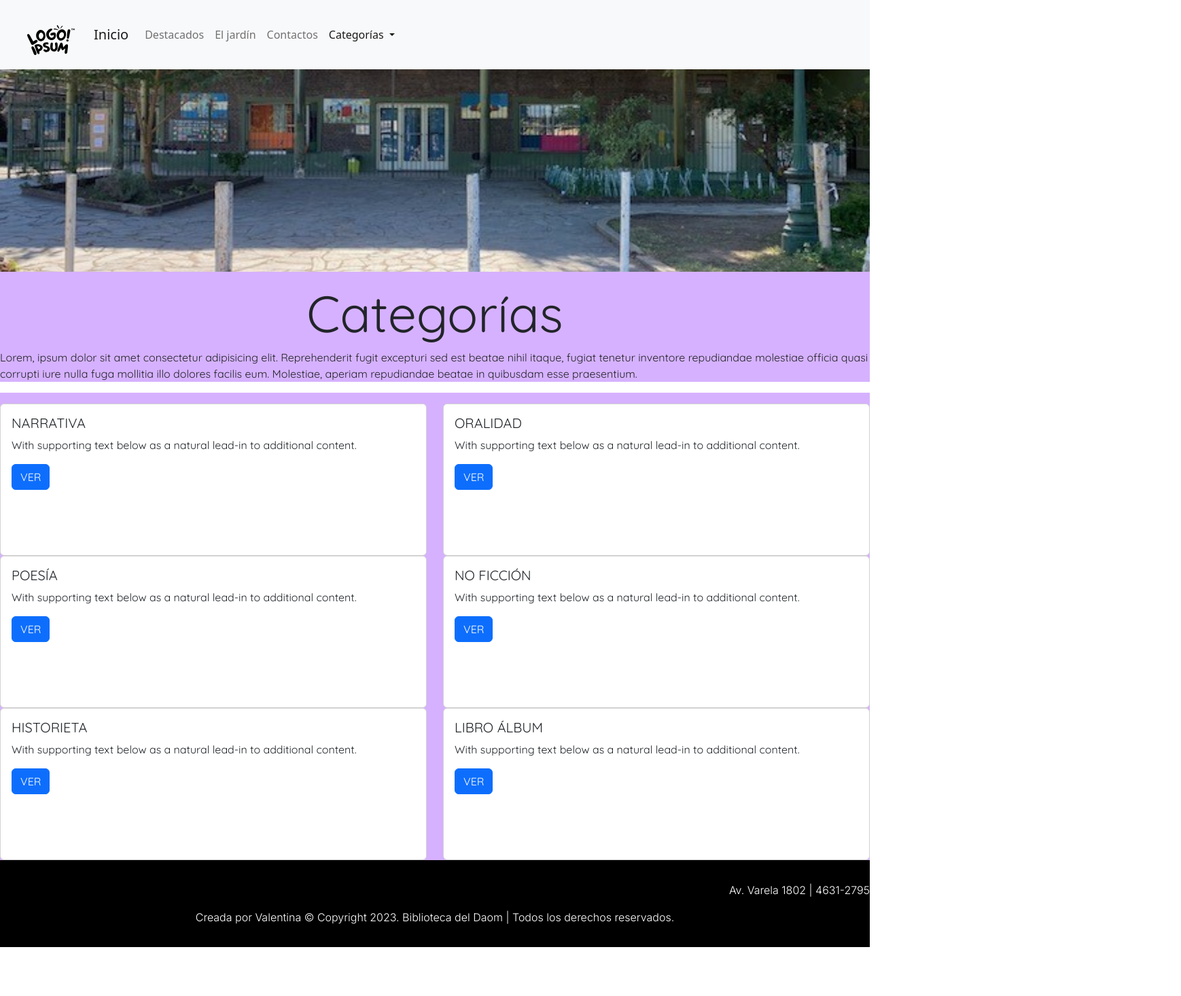
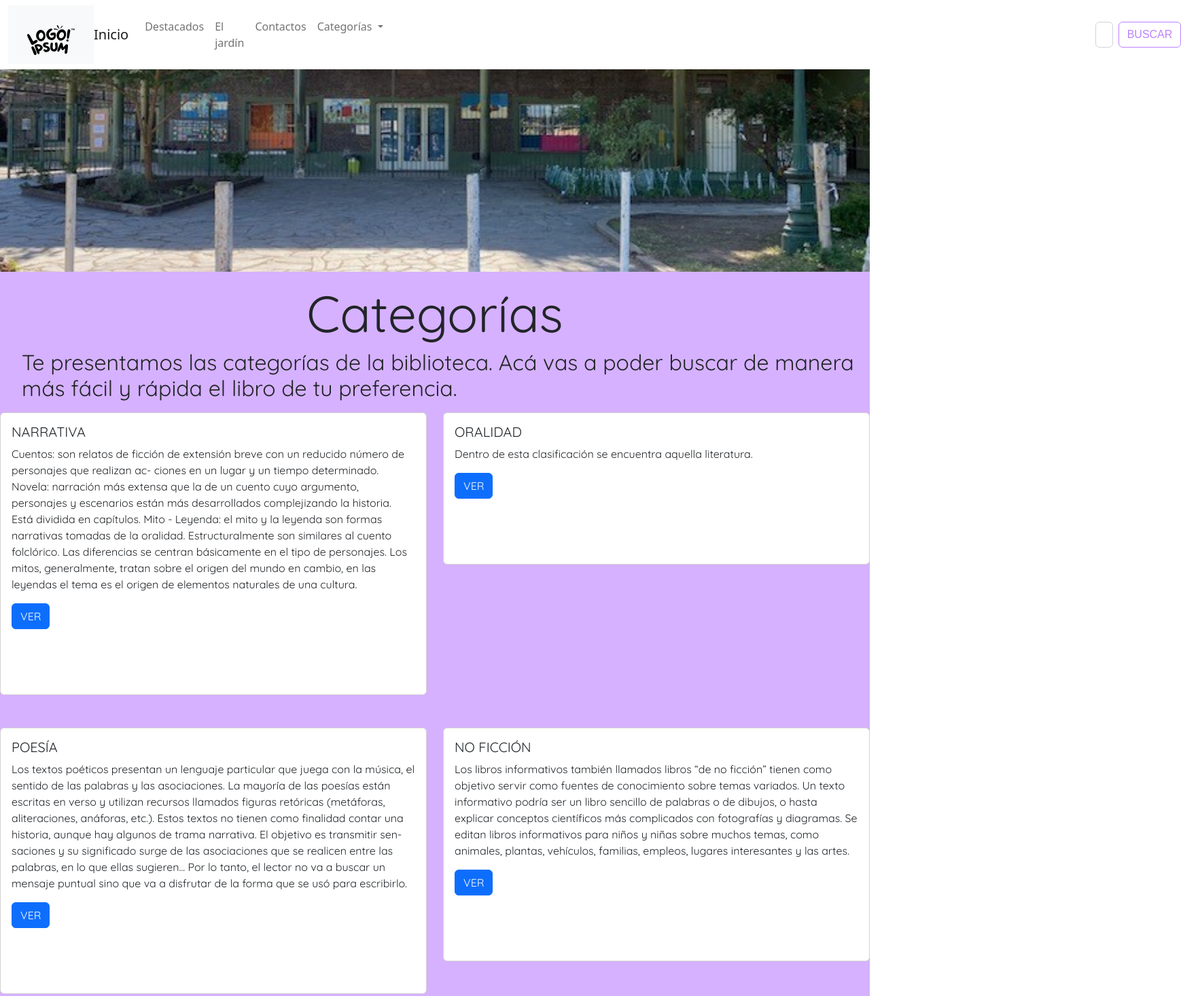
Before and after one commit to valencaravello/entregacoder, a website: page pages/Categorias.html in a window 1280 px wide. Shown: the top 1466 px of the page at 68% size, 1738 px wide, since content can reach past the window. Before the commit the page ends 1394 px from the top, so only its background shows below. Drawn offline with nearby package versions, Linux system fonts and the light colour scheme.

Commit message:
cambios categorias

```diff
--- a/SCSS/_navbar.scss
+++ b/SCSS/_navbar.scss
@@ -11,7 +11,6 @@ header {
 }
 
 .navbar {
-  position: sticky;
   background-color: #ffff;
 }
 
--- a/pages/Categorias.html
+++ b/pages/Categorias.html
@@ -23,8 +23,9 @@
   </head>
   <body>
     <header>
-      <a href="">
-      <nav class="navbar navbar-expand-lg bg-light">
+      <!--NAVBAR-->
+
+      <nav class="navbar navbar-expand-lg bg-body-tertiary">
         <div class="container-fluid">
           <nav class="navbar bg-light">
             <div class="container">
@@ -33,36 +34,40 @@
               </a>
             </div>
           </nav>
-          <a class="navbar-brand" href="/index.html">Inicio</a>
+          <a class="navbar-brand" href="../index.html">Inicio</a>
           <button class="navbar-toggler" type="button" data-bs-toggle="collapse" data-bs-target="#navbarNavDropdown" aria-controls="navbarNavDropdown" aria-expanded="false" aria-label="Toggle navigation">
             <span class="navbar-toggler-icon"></span>
           </button>
           <div class="collapse navbar-collapse" id="navbarNavDropdown">
             <ul class="navbar-nav">
               <li class="nav-item">
-                <a class="nav-link" aria-current="page" href="../pages/Destacados.html">Destacados</a>
+                <a class="nav-link" aria-current="page" href="pages/Destacados.html">Destacados</a>
               </li>
               <li class="nav-item">
-                <a class="nav-link" href="../pages/Eljardin.html" >El jardín</a>
+                <a class="nav-link" href="pages/Eljardin.html" >El jardín</a>
               </li>
               <li class="nav-item">
-                <a class="nav-link" href="../pages/Contactos.html">Contactos</a>
+                <a class="nav-link" href="pages/Contactos.html">Contactos</a>
               </li>
               <li class="nav-item dropdown">
-                <a class="nav-link dropdown-toggle active" href="#" role="button" data-bs-toggle="dropdown" aria-expanded="false">
+                <a class="nav-link dropdown-toggle" href="#" role="button" data-bs-toggle="dropdown" aria-expanded="false">
                   Categorías
                 </a>
                 <ul class="dropdown-menu">
-                  <li><a class="dropdown-item" href="#">Abrir todas</a></li>
+                  <li><a class="dropdown-item" href="">Abrir todas</a></li>
                   <li><a class="dropdown-item" href="#">NARRATIVA</a></li>
                   <li><a class="dropdown-item" href="#">ORALIDAD</a></li>
                   <li><a class="dropdown-item" href="#">POESÍA</a></li>
                   <li><a class="dropdown-item" href="#">NO FICCIÓN</a></li>
                   <li><a class="dropdown-item" href="#">HISTORIETA</a></li>
                   <li><a class="dropdown-item" href="#">LIBRO ÁLBUM</a></li>
-                </ul>
+          </ul>
               </li>
             </ul>
+            <form class="d-flex" role="search">
+              <input class="form-control me-2" type="search" placeholder="Search" aria-label="Search">
+              <button class="btn btn-outline-success" type="submit">BUSCAR</button>
+            </form>
           </div>
         </div>
       </nav>
@@ -70,13 +75,9 @@
         <section>
           <div>
             <h1 class="titulo">Categorías</h1>
-         <p>
-          Lorem, ipsum dolor sit amet consectetur adipisicing elit.
-          Reprehenderit fugit excepturi sed est beatae nihil itaque, fugiat
-          tenetur inventore repudiandae molestiae officia quasi corrupti iure
-          nulla fuga mollitia illo dolores facilis eum. Molestiae, aperiam
-          repudiandae beatae in quibusdam esse praesentium.
-        </p>
+         <h2>
+          Te presentamos las categorías de la biblioteca. Acá vas a poder buscar de manera más fácil y rápida el libro de tu preferencia.
+        </h2>
         </div>
         <div>
 
@@ -85,11 +86,19 @@
 
       <section >
         <div class="row">
-          <div class="col-sm-6 mb-3 mb-sm-0">
+          <div class="col-sm-6 mb-3 mb-sm-5">
             <div class="card">
               <div class="card-body">
                 <h5 class="card-title">NARRATIVA</h5>
-                <p class="card-text">With supporting text below as a natural lead-in to additional content.</p>
+                <p class="card-text">Cuentos: son relatos de ficción de extensión breve con un reducido número de personajes que realizan ac-
+                  ciones en un lugar y un tiempo determinado.
+                  Novela: narración más extensa que la de un cuento cuyo argumento, personajes y escenarios están más
+desarrollados complejizando la historia. Está dividida en capítulos.
+Mito - Leyenda: el mito y la leyenda son formas narrativas tomadas de la oralidad. Estructuralmente son similares
+al cuento folclórico. Las diferencias se centran básicamente en el tipo de personajes. Los mitos,
+generalmente, tratan sobre el origen del mundo en cambio, en las leyendas el tema es el origen de
+elementos naturales de una cultura.
+                </p>
                 <a href="#" class="btn btn-primary">VER</a>
               </div>
             </div>
@@ -98,18 +107,26 @@
             <div class="card">
               <div class="card-body">
                 <h5 class="card-title">ORALIDAD</h5>
-                <p class="card-text">With supporting text below as a natural lead-in to additional content.</p>
+                <p class="card-text">Dentro de esta clasificación se encuentra aquella literatura.</p>
                 <a href="#" class="btn btn-primary">VER</a>
               </div>
             </div>
           </div>
         </div>
         <div class="row">
-          <div class="col-sm-6 mb-3 mb-sm-0">
+          <div class="col-sm-6 mb-3 mb-sm-5">
             <div class="card">
               <div class="card-body">
                 <h5 class="card-title">POESÍA</h5>
-                <p class="card-text">With supporting text below as a natural lead-in to additional content.</p>
+                <p class="card-text">Los textos poéticos presentan un lenguaje particular que juega con la música, el sentido de las
+                  palabras y las asociaciones. La mayoría de las poesías están escritas en verso y utilizan recursos
+                  llamados figuras retóricas (metáforas, aliteraciones, anáforas, etc.). Estos textos no tienen como
+
+                  finalidad contar una historia, aunque hay algunos de trama narrativa. El objetivo es transmitir sen-
+                  saciones y su significado surge de las asociaciones que se realicen entre las palabras, en lo que
+
+                  ellas sugieren... Por lo tanto, el lector no va a buscar un mensaje puntual sino que va a disfrutar de
+                  la forma que se usó para escribirlo.</p>
                 <a href="#" class="btn btn-primary">VER</a>
               </div>
             </div>
@@ -118,18 +135,25 @@
             <div class="card">
               <div class="card-body">
                 <h5 class="card-title">NO FICCIÓN</h5>
-                <p class="card-text">With supporting text below as a natural lead-in to additional content.</p>
+                <p class="card-text">Los libros informativos también llamados libros “de no ficción” tienen como objetivo servir como
+                  fuentes de conocimiento sobre temas variados. Un texto informativo podría ser un libro sencillo
+                  de palabras o de dibujos, o hasta explicar conceptos científicos más complicados con fotografías
+                  y diagramas. Se editan libros informativos para niños y niñas sobre muchos temas, como animales,
+                  plantas, vehículos, familias, empleos, lugares interesantes y las artes.</p>
                 <a href="#" class="btn btn-primary">VER</a>
               </div>
             </div>
           </div>
         </div>
         <div class="row">
-          <div class="col-sm-6 mb-3 mb-sm-0">
+          <div class="col-sm-6 mb-3 mb-sm-5">
             <div class="card">
               <div class="card-body">
                 <h5 class="card-title">HISTORIETA</h5>
-                <p class="card-text">With supporting text below as a natural lead-in to additional content.</p>
+                <p class="card-text">Las historietas, también llamadas comics o novelas gráficas, son textos que combinan imágenes y
+                  texto escrito en una forma particular. La principal característica de una historieta es que la página
+                  está dividida en cuadros llamados viñetas, complementados por cartuchos de narración y globos
+                  de habla y pensamiento.</p>
                 <a href="#" class="btn btn-primary">VER</a>
               </div>
             </div>
@@ -138,7 +162,18 @@
             <div class="card">
               <div class="card-body">
                 <h5 class="card-title">LIBRO ÁLBUM</h5>
-                <p class="card-text">With supporting text below as a natural lead-in to additional content.</p>
+                <p class="card-text">La imagen y el texto comparten a la vez y con la misma importancia una función narrativa. Ambos
+                  lenguajes construyen una relación sinérgica que excede dialécticamente lo textual y lo visual. Esta lectura demanda un alto grado de participación del/la lector/a para dar cuenta de aspectos
+
+                  de la historia y de la caracterización de los personajes que se van revelando con las continuas lec-
+                  turas y relecturas.
+
+                  Cada elección editorial cumple una función en la construcción del sentido de la historia y forman
+
+                  parte de ella. Debemos poner atención a la tapa, a la contratapa, a las guardas, a la tipografía, por-
+                  que solo en este conjunto, este tipo de libro tiene sentido, por eso indicamos, que la lectura debe
+
+                  ser un libro, un lector/a.</p>
                 <a href="#" class="btn btn-primary">VER</a>
               </div>
             </div>
```
Also changed, not shown: CSS/Style.css, 1 other file.
